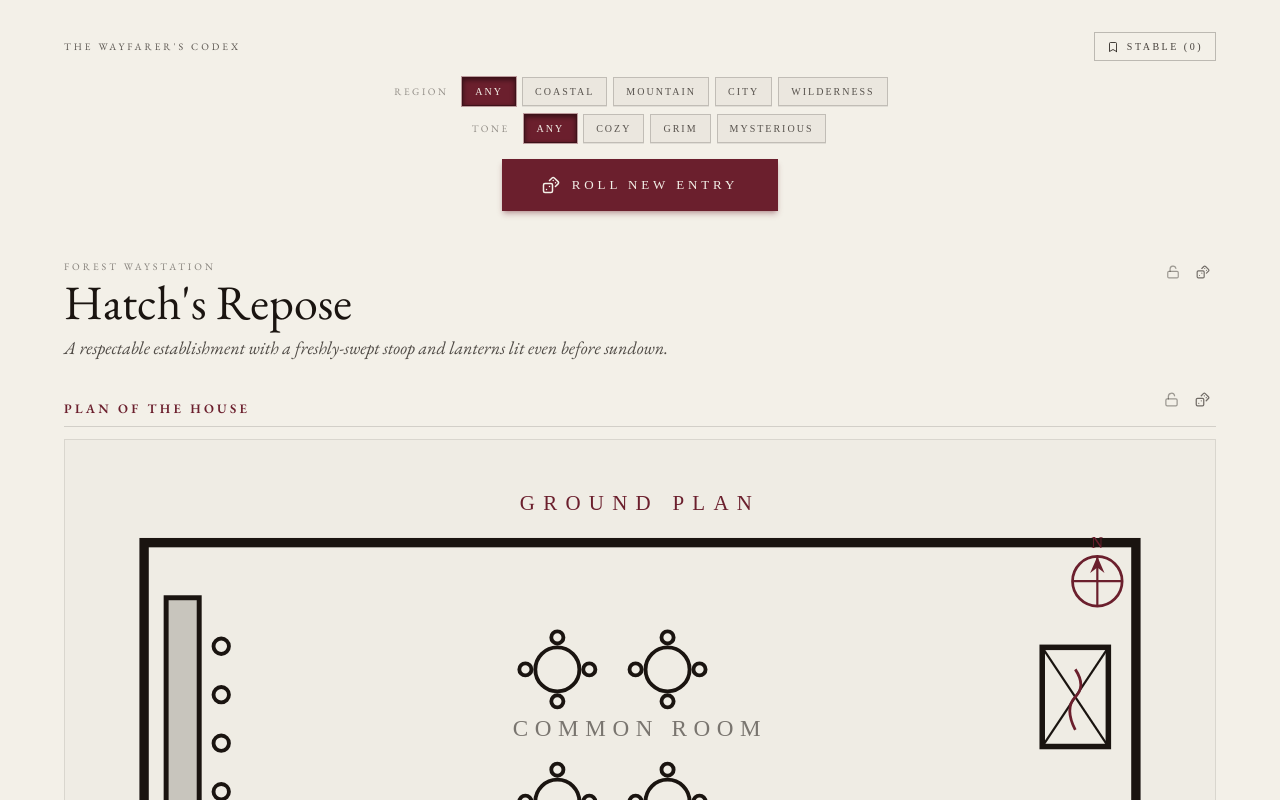
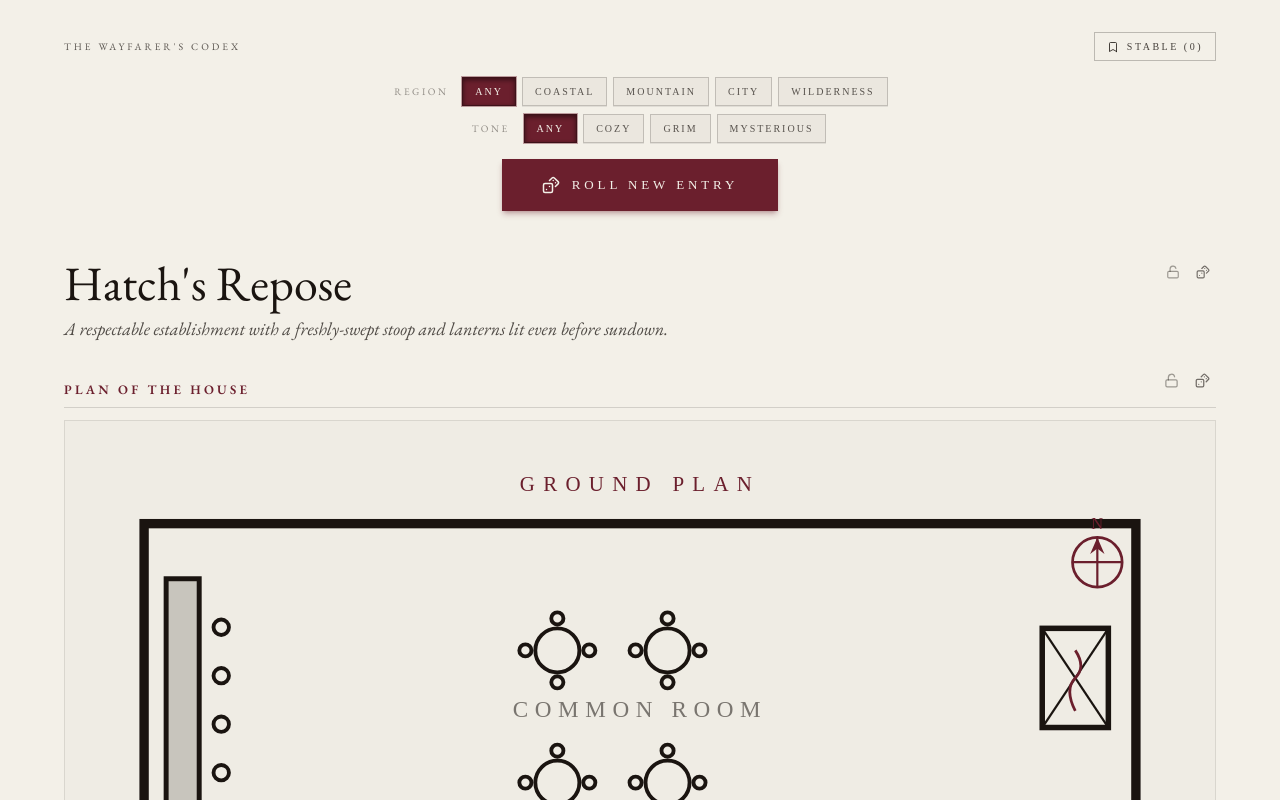
Before and after one commit to TokeT/TheWayfarerCodex, a React (Vite) app: page / in a window 1280 px wide. Shown: the top 800 px of the page. Built offline with nearby package versions, Linux system fonts and the light colour scheme; a web font is replaced by a local one.

Commit message:
Update App.jsx

```diff
--- a/src/App.jsx
+++ b/src/App.jsx
@@ -1475,9 +1475,6 @@ export default function InnGenerator() {
             {/* Hero — name */}
             <div className="flex items-start gap-5 mb-6">
               <div className="flex-1 min-w-0">
-                <div className="text-[10px] tracking-[0.3em] uppercase text-[#1a1410]/50 mb-1">
-                  {inn.type}
-                </div>
                 <h1
                   className="text-3xl md:text-5xl leading-tight text-[#1a1410]"
                   style={{ fontFamily: '"IM Fell English SC", "EB Garamond", serif', fontWeight: 400 }}
```
